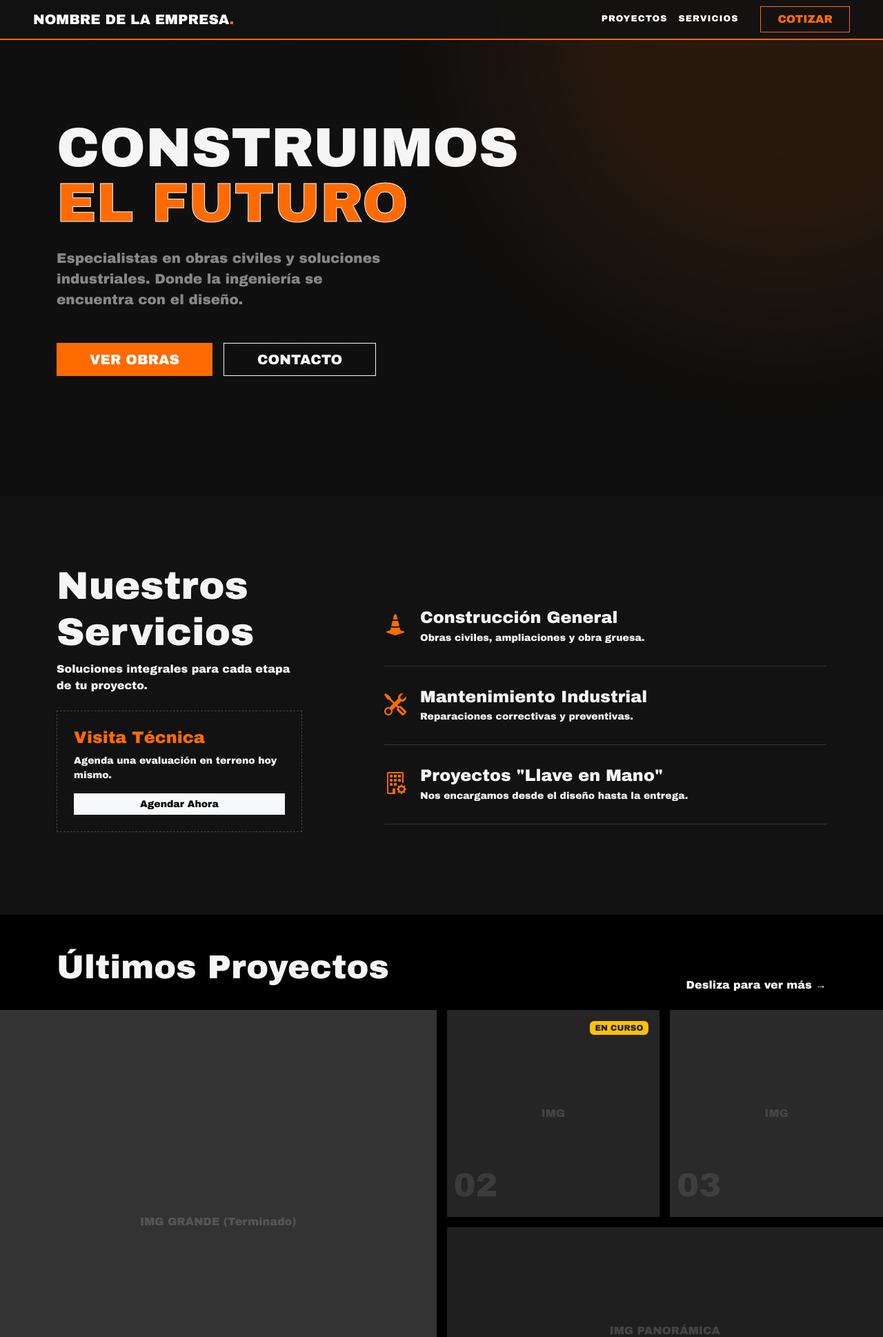
After one commit to SebastianGarrido212/Empresa, a Django app: page /propuesta2/ in a window 1280 px wide. The commit adds this page. Shown: the top 1938 px of the page at 69% size. Run offline with Django 5.2, Linux system fonts and the light colour scheme.

Commit message:
Propuesta 2

```diff
--- a/AppTrabajoEmpresa/templates/templatesApp/index.html
+++ b/AppTrabajoEmpresa/templates/templatesApp/index.html
@@ -3,7 +3,7 @@
 <head>
     <meta charset="UTF-8">
     <meta name="viewport" content="width=device-width, initial-scale=1.0">
-    <title>Mockup</title>
+    <title>Propuesta 1: Construcción Moderna</title>
     <link href="https://cdn.jsdelivr.net/npm/bootstrap@5.3.0/dist/css/bootstrap.min.css" rel="stylesheet">
     <link rel="stylesheet" href="https://cdn.jsdelivr.net/npm/bootstrap-icons@1.10.5/font/bootstrap-icons.css">
 
--- /dev/null
+++ b/AppTrabajoEmpresa/templates/templatesApp/propuesta2.html
@@ -0,0 +1,348 @@
+<!DOCTYPE html>
+<html lang="es">
+<head>
+    <meta charset="UTF-8">
+    <meta name="viewport" content="width=device-width, initial-scale=1.0">
+    <title>Propuesta 2: Industrial Moderno</title>
+    <link href="https://cdn.jsdelivr.net/npm/bootstrap@5.3.0/dist/css/bootstrap.min.css" rel="stylesheet">
+    <link rel="stylesheet" href="https://cdn.jsdelivr.net/npm/bootstrap-icons@1.10.5/font/bootstrap-icons.css">
+
+    <style>
+        :root {
+            --primary-color: #ff6b00; /* Naranja Construcción */
+            --dark-bg: #121212;
+            --card-bg: #1e1e1e;
+            --text-light: #f5f5f5;
+        }
+
+        body {
+            background-color: var(--dark-bg);
+            color: var(--text-light);
+            font-family: 'Arial Black', sans-serif; /* Tipografía fuerte */
+        }
+
+        /* --- ANIMACIONES --- */
+        @keyframes fadeInUp {
+            from { opacity: 0; transform: translateY(30px); }
+            to { opacity: 1; transform: translateY(0); }
+        }
+
+        .animate-enter {
+            animation: fadeInUp 1s ease-out forwards;
+        }
+
+        /* --- NAVBAR --- */
+        .navbar {
+            background-color: rgba(18, 18, 18, 0.95);
+            border-bottom: 2px solid var(--primary-color);
+        }
+        .nav-link { color: white !important; text-transform: uppercase; letter-spacing: 1px; font-size: 0.8rem; }
+        .nav-link:hover { color: var(--primary-color) !important; }
+        .btn-outline-primary {
+            color: var(--primary-color); border-color: var(--primary-color);
+            border-radius: 0; /* Botones cuadrados (industrial) */
+        }
+        .btn-outline-primary:hover {
+            background-color: var(--primary-color); border-color: var(--primary-color); color: white;
+        }
+
+        /* --- HERO SECTION (Distinta: Texto Gigante) --- */
+        .hero-industrial {
+            height: 90vh;
+            display: flex;
+            align-items: center;
+            background: linear-gradient(rgba(0,0,0,0.7), rgba(0,0,0,0.7)), #333; /* Fondo simulado */
+            position: relative;
+            overflow: hidden;
+        }
+
+        /* Elemento decorativo de fondo */
+        .hero-industrial::before {
+            content: '';
+            position: absolute;
+            top: -50%; right: -20%;
+            width: 800px; height: 800px;
+            background: var(--primary-color);
+            border-radius: 50%;
+            opacity: 0.1;
+            filter: blur(100px);
+        }
+
+        .hero-text h1 {
+            font-size: 5rem;
+            line-height: 1;
+            text-transform: uppercase;
+        }
+        @media (max-width: 768px) { .hero-text h1 { font-size: 3rem; } }
+
+        /* --- SERVICIOS (Lista Lateral) --- */
+        .service-list-item {
+            border-bottom: 1px solid #333;
+            padding: 30px 0;
+            transition: all 0.3s ease;
+        }
+        .service-list-item:hover {
+            background-color: #1e1e1e;
+            padding-left: 20px;
+            border-left: 5px solid var(--primary-color);
+        }
+        .service-icon { font-size: 2rem; color: var(--primary-color); margin-right: 20px; }
+
+        /* --- PROYECTOS (Bento Grid / Mosaico) --- */
+        /* CSS GRID REAL */
+        .portfolio-grid {
+            display: grid;
+            grid-template-columns: repeat(4, 1fr);
+            grid-template-rows: repeat(2, 300px);
+            gap: 15px;
+        }
+
+        .grid-item {
+            position: relative;
+            background-color: #333;
+            overflow: hidden;
+            cursor: pointer;
+        }
+
+        /* Hacer que el primer item sea grande */
+        .item-large {
+            grid-column: span 2;
+            grid-row: span 2;
+            background-color: #444;
+        }
+
+        .item-wide {
+            grid-column: span 2;
+            background-color: #555;
+        }
+
+        /* Responsive Grid para celulares */
+        @media (max-width: 768px) {
+            .portfolio-grid { display: flex; flex-direction: column; }
+            .grid-item { height: 250px; }
+        }
+
+        /* Efecto Hover en Proyectos */
+        .overlay {
+            position: absolute; top: 0; left: 0; width: 100%; height: 100%;
+            background: rgba(255, 107, 0, 0.8);
+            display: flex; flex-direction: column; justify-content: center; align-items: center;
+            opacity: 0; transition: opacity 0.4s ease;
+        }
+        .grid-item:hover .overlay { opacity: 1; }
+
+        .text-muted {
+            color: var(--text-secondary) !important;
+        }
+        h1, h2, h3, h4, h5, h6 {
+            color: var(--text-light);
+        }
+        /* Placeholder visual */
+        .placeholder-text {
+            position: absolute; bottom: 10px; left: 10px;
+            font-size: 3rem; color: rgba(255,255,255,0.1); font-weight: bold;
+        }
+
+        /* --- CONTACTO --- */
+        .form-control {
+            background-color: #2a2a2a; border: none; color: white;
+            border-radius: 0; padding: 15px;
+        }
+        .form-control:focus {
+            background-color: #333; color: white; box-shadow: none; border-left: 3px solid var(--primary-color);
+        }
+
+    </style>
+</head>
+<body>
+
+    <nav class="navbar navbar-expand-lg navbar-dark fixed-top">
+        <div class="container-fluid px-5">
+            <a class="navbar-brand fw-bold text-uppercase" href="#">Nombre de la empresa<span style="color:var(--primary-color)">.</span></a>
+            <button class="navbar-toggler" type="button" data-bs-toggle="collapse" data-bs-target="#navbarNav">
+                <span class="navbar-toggler-icon"></span>
+            </button>
+            <div class="collapse navbar-collapse justify-content-end" id="navbarNav">
+                <ul class="navbar-nav align-items-center">
+                    <li class="nav-item"><a class="nav-link" href="#">Proyectos</a></li>
+                    <li class="nav-item"><a class="nav-link" href="#">Servicios</a></li>
+                    <li class="nav-item ms-4">
+                        <a href="#contacto" class="btn btn-outline-primary fw-bold px-4">COTIZAR</a>
+                    </li>
+                </ul>
+            </div>
+        </div>
+    </nav>
+
+    <header class="hero-industrial">
+        <div class="container">
+            <div class="row">
+                <div class="col-lg-8 animate-enter">
+                    <div class="hero-text">
+                        <h1>Construimos<br><span style="color: var(--primary-color); -webkit-text-stroke: 1px white;">El Futuro</span></h1>
+                    </div>
+                    <p class="lead mt-4 text-white-50" style="max-width: 500px;">
+                        Especialistas en obras civiles y soluciones industriales.
+                        Donde la ingeniería se encuentra con el diseño.
+                    </p>
+                    <div class="mt-5 d-flex gap-3">
+                        <button class="btn btn-primary btn-lg rounded-0 px-5" style="background: var(--primary-color); border:none;">VER OBRAS</button>
+                        <button class="btn btn-outline-light btn-lg rounded-0 px-5">CONTACTO</button>
+                    </div>
+                </div>
+            </div>
+        </div>
+    </header>
+
+    <section class="py-5">
+        <div class="container py-5">
+            <div class="row align-items-center">
+                <div class="col-lg-4 mb-4">
+                    <h2 class="display-4 fw-bold">Nuestros<br>Servicios</h2>
+                    <p class="text-muted">Soluciones integrales para cada etapa de tu proyecto.</p>
+                    <div class="p-4 mt-4" style="border: 1px dashed #444;">
+                        <h4 style="color:var(--primary-color)">Visita Técnica</h4>
+                        <p class="small text-muted mb-3">Agenda una evaluación en terreno hoy mismo.</p>
+                        <button class="btn btn-sm btn-light w-100 rounded-0">Agendar Ahora</button>
+                    </div>
+                </div>
+                <div class="col-lg-7 offset-lg-1">
+                    <div class="service-list-item d-flex align-items-center">
+                        <i class="bi bi-cone-striped service-icon"></i>
+                        <div>
+                            <h3 class="h4 mb-1">Construcción General</h3>
+                            <p class="mb-0 text-muted small">Obras civiles, ampliaciones y obra gruesa.</p>
+                        </div>
+                    </div>
+
+                    <div class="service-list-item d-flex align-items-center">
+                        <i class="bi bi-tools service-icon"></i>
+                        <div>
+                            <h3 class="h4 mb-1">Mantenimiento Industrial</h3>
+                            <p class="mb-0 text-muted small">Reparaciones correctivas y preventivas.</p>
+                        </div>
+                    </div>
+
+                    <div class="service-list-item d-flex align-items-center">
+                        <i class="bi bi-building-gear service-icon"></i>
+                        <div>
+                            <h3 class="h4 mb-1">Proyectos "Llave en Mano"</h3>
+                            <p class="mb-0 text-muted small">Nos encargamos desde el diseño hasta la entrega.</p>
+                        </div>
+                    </div>
+                </div>
+            </div>
+        </div>
+    </section>
+
+    <section class="py-5 bg-black">
+        <div class="container-fluid px-0">
+            <div class="container mb-4 d-flex justify-content-between align-items-end">
+                <h2 class="display-5 fw-bold">Últimos Proyectos</h2>
+                <div class="text-muted">Desliza para ver más &rarr;</div>
+            </div>
+
+            <div class="portfolio-grid">
+
+                <div class="grid-item item-large">
+                    <span class="placeholder-text">01</span>
+                    <div style="width:100%; height:100%; background: #333; display:flex; align-items:center; justify-content:center; color:#555;">IMG GRANDE (Terminado)</div>
+                    <div class="overlay">
+                        <h3>Edificio Corporativo</h3>
+                        <p>Santiago Centro - 2024</p>
+                    </div>
+                </div>
+
+                <div class="grid-item">
+                    <span class="placeholder-text">02</span>
+                    <span class="badge bg-warning text-dark position-absolute top-0 end-0 m-3">EN CURSO</span>
+                    <div style="width:100%; height:100%; background: #252525; display:flex; align-items:center; justify-content:center; color:#444;">IMG</div>
+                    <div class="overlay">
+                        <h3>Remodelación Norte</h3>
+                        <div class="progress w-75 mt-2" style="height: 5px;">
+                            <div class="progress-bar bg-dark" style="width: 45%"></div>
+                        </div>
+                        <small class="mt-1">45% Avance</small>
+                    </div>
+                </div>
+
+                <div class="grid-item">
+                    <span class="placeholder-text">03</span>
+                    <div style="width:100%; height:100%; background: #2a2a2a; display:flex; align-items:center; justify-content:center; color:#444;">IMG</div>
+                    <div class="overlay">
+                        <h3>Casa de Playa</h3>
+                    </div>
+                </div>
+
+                <div class="grid-item item-wide">
+                    <span class="placeholder-text">04</span>
+                    <div style="width:100%; height:100%; background: #1f1f1f; display:flex; align-items:center; justify-content:center; color:#444;">IMG PANORÁMICA</div>
+                    <div class="overlay">
+                        <h3>Centro Logístico</h3>
+                    </div>
+                </div>
+
+            </div>
+        </div>
+    </section>
+
+
+    <section id="contacto">
+        <div class="row g-0">
+            <div class="col-lg-5 bg-dark p-5 d-flex flex-column justify-content-center border-end border-secondary">
+                <h2 class="fw-bold mb-4">¿Tienes un proyecto?</h2>
+                <p class="lead text-white-50 mb-5">Hablemos de números. Solicita tu cotización.</p>
+
+                <div class="mb-4">
+                    <h5 class="text-uppercase" style="color: var(--primary-color)">Oficina</h5>
+                    <p class="text-white">Av. Providencia 1234, Santiago</p>
+                </div>
+                <div class="mb-4">
+                    <h5 class="text-uppercase" style="color: var(--primary-color)">Contacto Directo</h5>
+                    <p class="text-white">+56 9 8765 4321<br>contacto@empresa.cl</p>
+                </div>
+
+                <div class="d-flex gap-3 mt-4">
+                    <a href="#" class="btn btn-outline-light rounded-circle" style="width:40px; height:40px;"><i class="bi bi-instagram"></i></a>
+                    <a href="#" class="btn btn-outline-light rounded-circle" style="width:40px; height:40px;"><i class="bi bi-linkedin"></i></a>
+                    <a href="#" class="btn btn-outline-light rounded-circle" style="width:40px; height:40px;"><i class="bi bi-whatsapp"></i></a>
+                </div>
+            </div>
+
+            <div class="col-lg-7 p-5" style="background-color: #1a1a1a;">
+                <form>
+                    <div class="row">
+                        <div class="col-md-6 mb-3">
+                            <label class="text-white-50 small mb-1">NOMBRE</label>
+                            <input type="text" class="form-control">
+                        </div>
+                    </div>
+                    <div class="mb-3">
+                        <label class="text-white-50 small mb-1">EMAIL</label>
+                        <input type="email" class="form-control">
+                    </div>
+                    <div class="mb-3">
+                        <label class="text-white-50 small mb-1">TIPO DE PROYECTO</label>
+                        <select class="form-control">
+                            <option>Construcción</option>
+                            <option>Remodelación</option>
+                            <option>Consultoría</option>
+                        </select>
+                    </div>
+                    <div class="mb-4">
+                        <label class="text-white-50 small mb-1">DETALLES</label>
+                        <textarea class="form-control" rows="4"></textarea>
+                    </div>
+                    <button class="btn btn-primary w-100 py-3 fw-bold rounded-0" style="background-color: var(--primary-color); border:none;">ENVIAR MENSAJE &rarr;</button>
+                </form>
+            </div>
+        </div>
+    </section>
+
+    <footer class="py-4 text-center text-muted small bg-black">
+        &copy; 2025 Nombre de la empresa. Todos los derechos reservados.
+    </footer>
+
+    <script src="https://cdn.jsdelivr.net/npm/bootstrap@5.3.0/dist/js/bootstrap.bundle.min.js"></script>
+</body>
+</html>
--- a/AppTrabajoEmpresa/views.py
+++ b/AppTrabajoEmpresa/views.py
@@ -3,3 +3,6 @@ from django.shortcuts import render
 # Create your views here.
 def inicio(request):
     return render(request, 'templatesApp/index.html')
+
+def inicio2(request):
+    return render(request, 'templatesApp/propuesta2.html')
--- a/TrabajoEmpresa/urls.py
+++ b/TrabajoEmpresa/urls.py
@@ -22,4 +22,5 @@ from AppTrabajoEmpresa import views
 urlpatterns = [
     path('admin/', admin.site.urls),
     path('', views.inicio, name='LandPage'),
+    path('propuesta2/', views.inicio2, name='propuesta2'),
 ]
```
